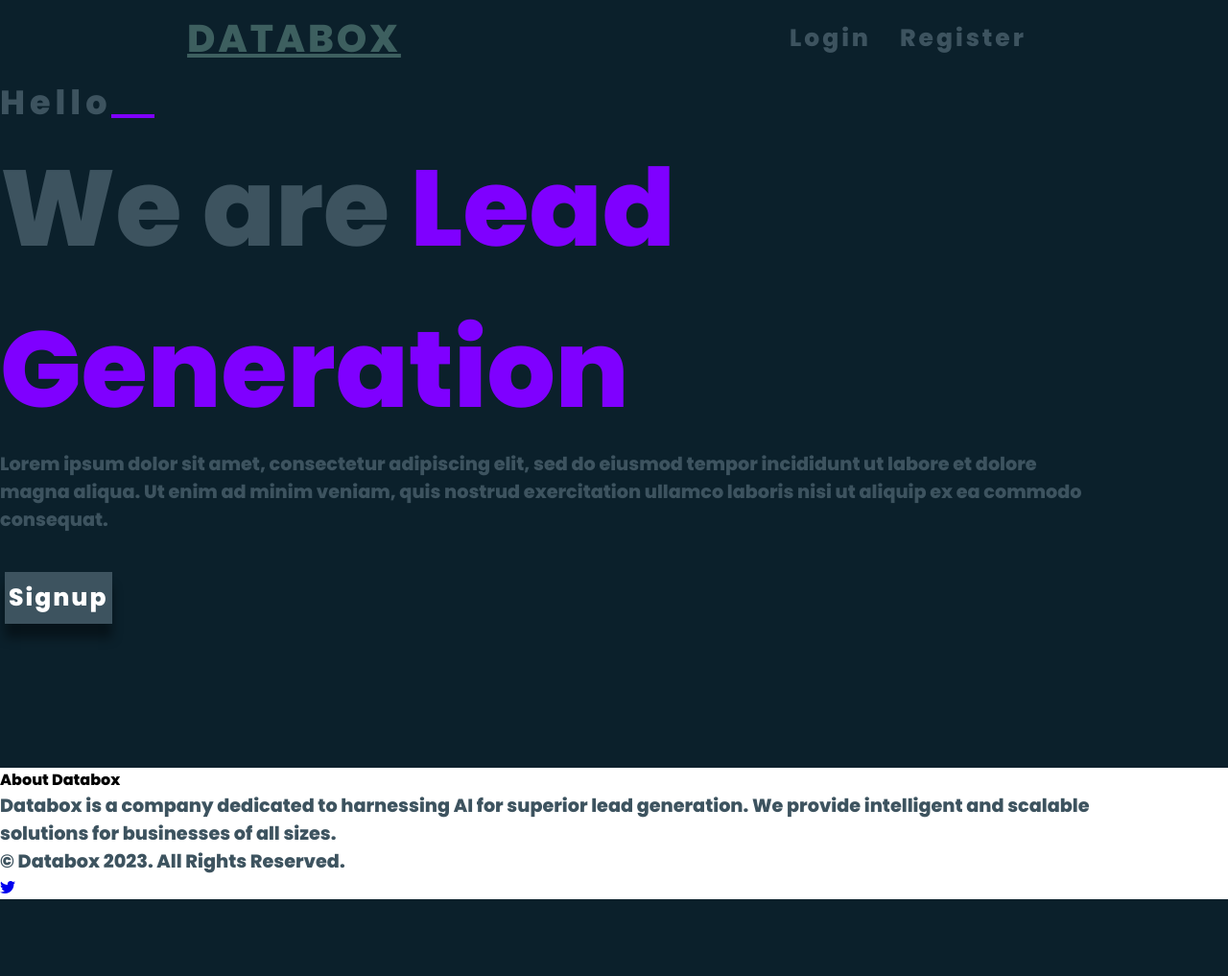
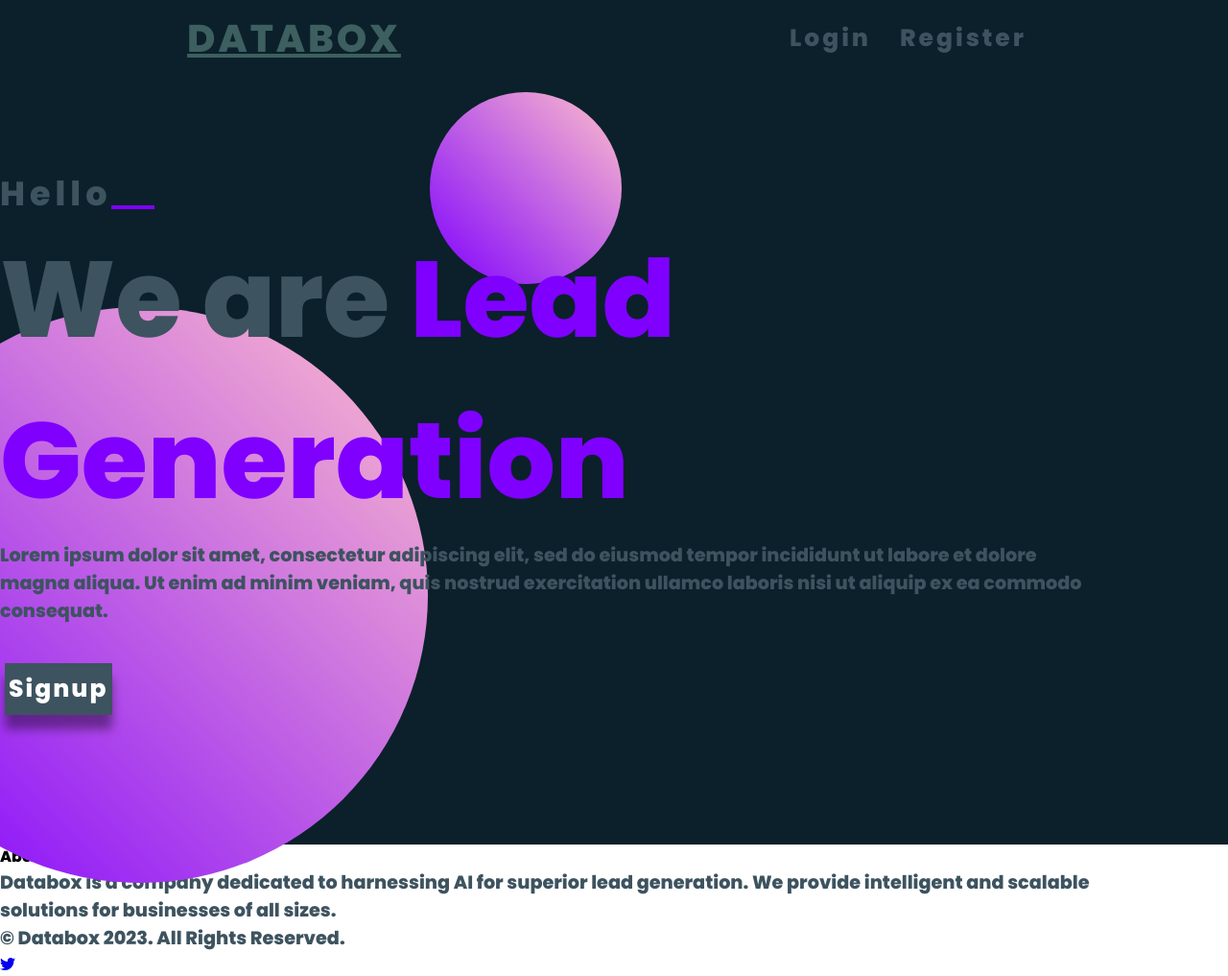
Before and after one commit to Sohlar/lgen, a Flask app: page / in a window 1280 px wide. Shown: the whole page at 96% size. Before the commit the page ends 937 px from the top, so only its background shows below. Run offline with Flask 3, Linux system fonts and the light colour scheme; some libraries are stand-ins or nearby versions.

Commit message:
Update home_styles.css

```diff
--- a/app/static/css/base2/home_styles.css
+++ b/app/static/css/base2/home_styles.css
@@ -67,6 +67,41 @@ b{
     margin: 25px 10px;
 }
 
+.wrapper{
+    display: flex;
+    width: 100%;
+    height: 100vh;
+    justify-content: center;
+    align-items: center;
+    padding: 0;
+    overflow: hidden;
+}
+.wrapper::before{
+    position: absolute;
+    content: "";
+    height: 600px;
+    width: 600px;
+    border-radius: 50%;
+    left: -12%;
+    top: 40%;
+    background: linear-gradient(45deg, #7f00ff, pink);
+    animation: object1 6s linear infinite;
+}
+.wrapper::after{
+    position: absolute;
+    content: "";
+    height: 200px;
+    width: 200px;
+    border-radius: 50%;
+    left: 35%;
+    top: 12%;
+    background: linear-gradient(45deg, #7f00ff, pink);
+    animation: object2 6s linear infinite;
+}
+
+
+
+
 .cols{
     width: 50%;
 }
```
